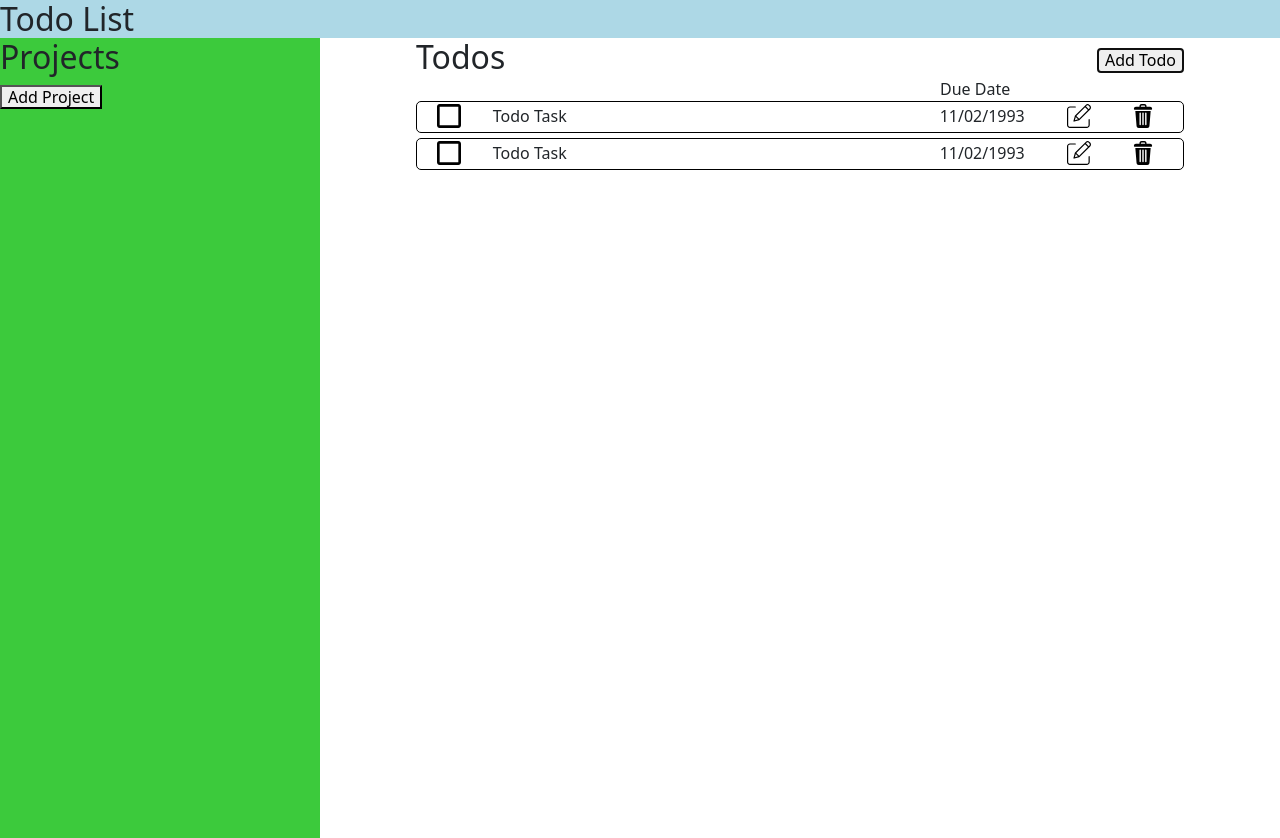
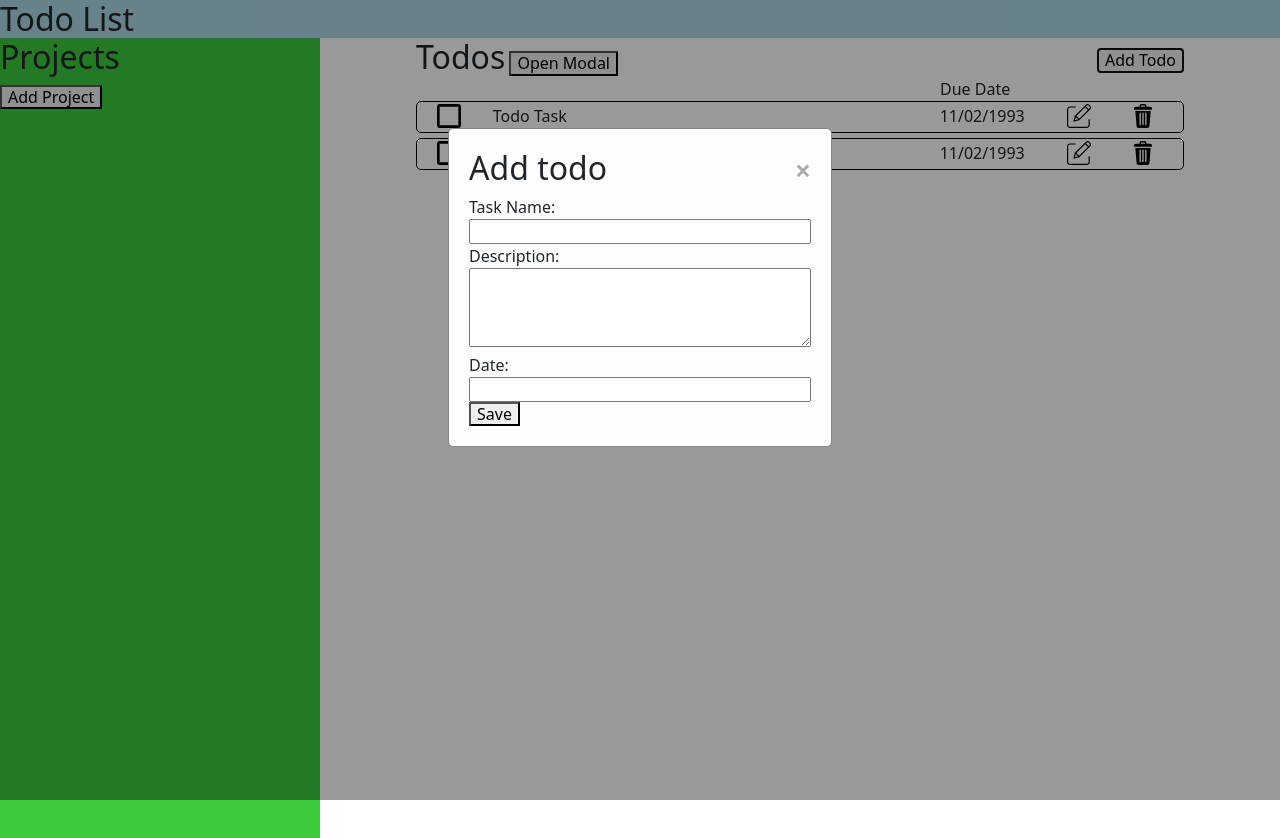
Before and after one commit to sambailey222/todo-list, a plain HTML site: page index.html in a window 1280 px wide. Both pictures are taken after a click on the button "Add Todo". Drawn offline with nearby package versions, Linux system fonts and the light colour scheme.

Commit message:
add modal with basic css fo todo input

```diff
--- a/index.html
+++ b/index.html
@@ -27,7 +27,9 @@
     <div id="todos-display">
       <div class="content-wrapper">
       <h2 class="display-inline">Todos</h2>
-      <button class="todo-button">Add Todo</button>
+      <button id="add-todo" class="todo-button">Add Todo</button>
+<!-- Trigger/Open The Modal -->
+<button id="myBtn">Open Modal</button>
       <div id="todo-list">
         <!-- <div class="container">
           <div class= "row">
@@ -79,9 +81,31 @@
       </div> <!-- /TODO LIST -->
     </div> <!-- /TODOS DISPLAY -->
   </div> <!-- /INTERFACE CONTAINER -->
+ <!-- Modal -->
+<!-- The Modal -->
+<div id="todoModal" class="modal">
 
+  <!-- Modal content -->
+  <div class="modal-content">
+    <div class="custom-flex">
+      <h2>Add todo</h2>
+      <span class="close">&times;</span>
+    </div>
+    <form>
+      <label for="title">Task Name:</label><br>
+      <input type="text" id="title" name="title"><br>
+      <label for="description">Description:</label><br>
+      <textarea type="text" id="description" name="description" rows="4"></textarea><br>
+      <label for="description">Date:</label><br>
+      <input type="text" id="date" name="date"><br>
+      <button>Save</button>
+    </form>
+  </div>
+
+</div>
 
   <script src="https://cdn.jsdelivr.net/npm/bootstrap@5.0.0-beta1/dist/js/bootstrap.bundle.min.js" integrity="sha384-ygbV9kiqUc6oa4msXn9868pTtWMgiQaeYH7/t7LECLbyPA2x65Kgf80OJFdroafW" crossorigin="anonymous"></script>
+  <script src="node_modules/datepicker/src/"></script>
   <script src="script.js"></script>
 </body>
 
--- a/script.js
+++ b/script.js
@@ -45,6 +45,7 @@ function addProject(name) {
   const newProject = new Project(name);
   // TEMPORARY TEST TODO ADDED
   newProject.items.push(new Todo("log in", "Work", "log on to PC", "14/01/2021"))
+  newProject.items.push(new Todo("log in", "Work", "log on to PC", "14/01/2021"))
   projects.push(newProject);
   this.displayProjects();
 }
@@ -64,16 +65,14 @@ function displayProjects() {
 function displayTodos(e, project) {
   // change the value of each project's active property so only clicked project is active
   // may be possible to improve/avoid this loop by just replacing the tab? think about this later
-  for (let i = 0; i < projects.length; i++) {
-    projects[i].active = (i === parseInt(e.target.id));
-    console.log(projects[i].active);
-  }
+  // for (let i = 0; i < projects.length; i++) {
+  //   projects[i].active = (i === parseInt(e.target.id));
+  //   console.log(projects[i].active);
+  // }
   const todoList = document.getElementById("todo-list");
   todoList.innerHTML = "";
-  // lopp through corresponding Todo items and build a grid item for each one
-  for (let i = 0; i < project.items.length; i++) {
-    console.log(project.items);
-    console.log(project.items.length);
+
+  // build top row with "due date" column
   const container = document.createElement("div");
   container.classList.add("container");
   todoList.appendChild(container);
@@ -90,7 +89,9 @@ function displayTodos(e, project) {
   col4.classList.add("col-4");
   col4.innerHTML = "Due Date";
   topRow.appendChild(col4);
-    // BEGIN ACTUAL TODO DISPLAY
+  // lopp through corresponding Todo items and build a grid item for each one
+  for (let i = 0; i < project.items.length; i++) {
+
     const todoItem = document.createElement("div");
     todoItem.classList.add("row", "todo-item");
     container.appendChild(todoItem);
@@ -112,7 +113,7 @@ function displayTodos(e, project) {
 
     const todoDate = document.createElement("div");
     todoDate.classList.add("col-2", "col-text");
-    todoDate.innerHTML = project.items[i].date;
+    todoDate.innerHTML = project.items[i].dueDate;
     todoItem.appendChild(todoDate);
 
     const editColumn = document.createElement("div");
@@ -152,3 +153,43 @@ projectBtn.addEventListener("click", () => addProject("Work"));
   // the project's active status should be changed to "true"
   // the right hand menu should change to a new "tab"
   // that tab should display all of the todos stored in the active project's items list.
+
+// when I click on the Add Todo button within a project
+  // a modal window should pop up
+  // within that modal window I should be able to add the name, dueDate, notes relating to a Todo
+  // there should be a save button and a close button
+  // when I click save, the todo should be stored in the relevant array and displayed to the page
+  // if I fail to add a title before clicking save, I should be alerted that I cannot save before adding one.
+
+
+
+
+
+
+
+
+  // Get the modal
+var modal = document.getElementById("todoModal");
+
+// Get the button that opens the modal
+var btn = document.getElementById("add-todo");
+
+// Get the <span> element that closes the modal
+var span = document.getElementsByClassName("close")[0];
+
+// When the user clicks on the button, open the modal
+btn.onclick = function() {
+  modal.style.display = "block";
+}
+
+// When the user clicks on <span> (x), close the modal
+span.onclick = function() {
+  modal.style.display = "none";
+}
+
+// When the user clicks anywhere outside of the modal, close it
+window.onclick = function(event) {
+  if (event.target == modal) {
+    modal.style.display = "none";
+  }
+}
--- a/style.css
+++ b/style.css
@@ -84,3 +84,56 @@ body {
   float: right;
   margin-top: 10px;
 }
+
+
+
+/* The Modal (background) */
+.modal {
+  display: none; /* Hidden by default */
+  position: fixed; /* Stay in place */
+  z-index: 1; /* Sit on top */
+  left: 0;
+  top: 0;
+  width: 100%; /* Full width */
+  height: 100%; /* Full height */
+  overflow: auto; /* Enable scroll if needed */
+  background-color: rgb(0,0,0); /* Fallback color */
+  background-color: rgba(0,0,0,0.4); /* Black w/ opacity */
+}
+
+/* Modal Content/Box */
+.modal-content {
+  background-color: #fefefe;
+  margin: 10% auto; /* 15% from the top and centered */
+  padding: 20px;
+  border: 1px solid #888;
+  width: 30%; /* Could be more or less, depending on screen size */
+}
+
+/* The Close Button */
+.close {
+  color: #aaa;
+  /* float: left; */
+  font-size: 28px;
+  font-weight: bold;
+}
+
+.close:hover,
+.close:focus {
+  color: black;
+  text-decoration: none;
+  cursor: pointer;
+}
+
+.custom-flex {
+  display:flex;
+  justify-content: space-between;
+}
+
+input {
+  width: 100%;
+}
+
+textarea {
+  width: 100%;
+}
```
Also changed, not shown: 1 other file. Lines whose indentation alone changed are shown as unchanged.
